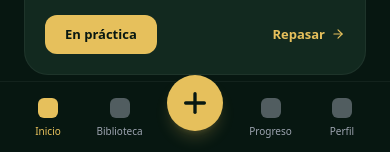
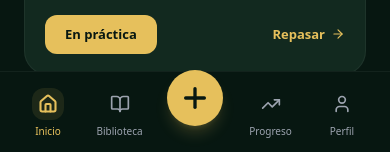
Before and after one commit to alvapr0g/rolobjj, a React (Vite) app: page / in a window 390 px wide. Both pictures are taken after a click on the button "Entrar". Shown: the part 689-841 px from the top of the page. Built offline with nearby package versions, Linux system fonts and the light colour scheme.

Commit message:
feat: add navigation icons to mobile menu
Update the responsive navigation bar to include visual icons for primary sections, enhancing usability and UI consistency.

```diff
--- a/src/components/ResponsiveNav.tsx
+++ b/src/components/ResponsiveNav.tsx
@@ -1,4 +1,4 @@
-import { Plus } from 'lucide-react';
+import { Plus, Home, BookOpen, TrendingUp, User } from 'lucide-react';
 import { ViewState } from '../types';
 
 export function ResponsiveNav({ currentView, onChangeView, onOpenLogSession, isDesktop }: {
@@ -32,18 +32,18 @@ export function ResponsiveNav({ currentView, onChangeView, onOpenLogSession, isD
 
   return (
     <div className="absolute bottom-0 left-0 w-full bg-rolo-bg border-t border-white/5 px-6 py-4 flex justify-between items-center z-40">
-      <MobileNavItem isActive={currentView === 'inicio'} label="Inicio" onClick={() => onChangeView('inicio')} />
-      <MobileNavItem isActive={currentView === 'biblioteca'} label="Biblioteca" onClick={() => onChangeView('biblioteca')} />
+      <MobileNavItem isActive={currentView === 'inicio'} label="Inicio" icon={Home} onClick={() => onChangeView('inicio')} />
+      <MobileNavItem isActive={currentView === 'biblioteca'} label="Biblioteca" icon={BookOpen} onClick={() => onChangeView('biblioteca')} />
 
       <button
         onClick={onOpenLogSession}
-        className="w-14 h-14 bg-rolo-gold rounded-full flex items-center justify-center text-rolo-bg shadow-lg shadow-rolo-gold/20 -mt-8 hover:scale-105 transition-transform shrink-0 relative z-10"
+        className="w-full max-w-[56px] h-14 bg-rolo-gold rounded-full flex items-center justify-center text-rolo-bg shadow-lg shadow-rolo-gold/20 -mt-8 hover:scale-105 transition-transform shrink-0 relative z-10"
       >
         <Plus className="w-8 h-8" strokeWidth={2.5} />
       </button>
 
-      <MobileNavItem isActive={currentView === 'progreso'} label="Progreso" onClick={() => onChangeView('progreso')} />
-      <MobileNavItem isActive={currentView === 'perfil'} label="Perfil" onClick={() => onChangeView('perfil')} />
+      <MobileNavItem isActive={currentView === 'progreso'} label="Progreso" icon={TrendingUp} onClick={() => onChangeView('progreso')} />
+      <MobileNavItem isActive={currentView === 'perfil'} label="Perfil" icon={User} onClick={() => onChangeView('perfil')} />
     </div>
   );
 }
@@ -60,10 +60,12 @@ function DesktopNavItem({ label, isActive, onClick }: any) {
   );
 }
 
-function MobileNavItem({ label, isActive, onClick }: any) {
+function MobileNavItem({ label, isActive, icon: Icon, onClick }: any) {
   return (
-    <button onClick={onClick} className="flex flex-col items-center gap-1.5 w-12">
-      <div className={`w-5 h-5 rounded-md ${isActive ? 'bg-rolo-gold' : 'bg-rolo-text-muted/50'}`}></div>
+    <button onClick={onClick} className="flex flex-col items-center gap-1 w-12">
+      <div className={`flex items-center justify-center w-8 h-8 rounded-xl transition-colors ${isActive ? 'bg-rolo-gold/10 text-rolo-gold' : 'text-rolo-text-muted hover:bg-white/5 hover:text-white'}`}>
+        <Icon className="w-5 h-5" strokeWidth={isActive ? 2.5 : 2} />
+      </div>
       <span className={`text-[10px] font-medium transition-colors ${isActive ? 'text-rolo-gold' : 'text-rolo-text-muted'}`}>
         {label}
       </span>
```
